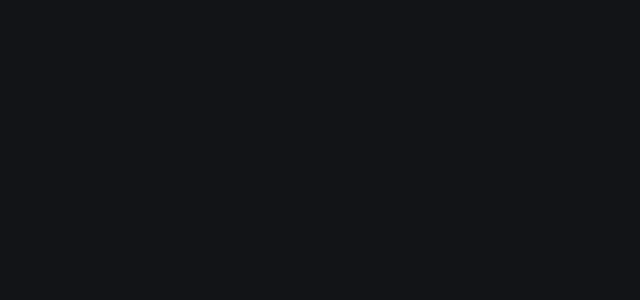
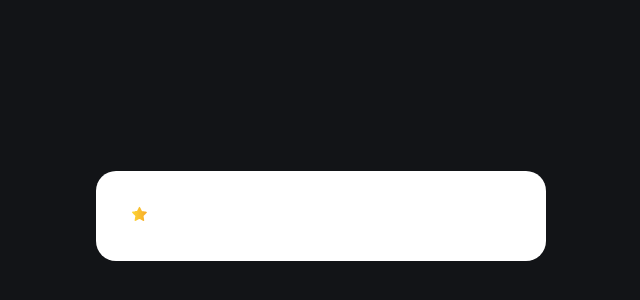
Before and after one commit to mdyasin7636/rating-submit-with-styled-components, a React (Vite) app: page / in a window 1280 px wide. Shown: the part 184-484 px from the top of the page, without its empty margins (319-959 px from the left). Built offline with nearby package versions, Linux system fonts and the light colour scheme.

Commit message:
card showing

```diff
--- a/src/App.jsx
+++ b/src/App.jsx
@@ -1,9 +1,11 @@
+import RatingCard from "./components/RatingCard/RatingCard";
 import { GLobalStyle } from "./components/styled/GlobalStyle";
 
 const App = () => {
   return (
     <div>
       <GLobalStyle/>
+      <RatingCard/>
     </div>
   );
 };
--- /dev/null
+++ b/src/components/RatingCard/RatingCard.jsx
@@ -0,0 +1,14 @@
+import { RatingCardWrapper } from "./ratingCardStyle";
+import Star from '../../assets/star.svg'
+
+const RatingCard = () => {
+    return (
+        <RatingCardWrapper>
+           <div>
+            <img src={Star} alt="" />
+           </div>
+        </RatingCardWrapper>
+    );
+};
+
+export default RatingCard;
--- /dev/null
+++ b/src/components/RatingCard/ratingCardStyle.js
@@ -0,0 +1,11 @@
+import { styled } from "styled-components";
+
+export const RatingCardWrapper = styled.div`
+border-radius: 20px;
+width: 100%;
+max-width: 450px;
+min-width: 450px;
+background: white;
+padding: 2.2rem;
+
+`;
```
Also changed, not shown: src/assets/star.svg (added).
